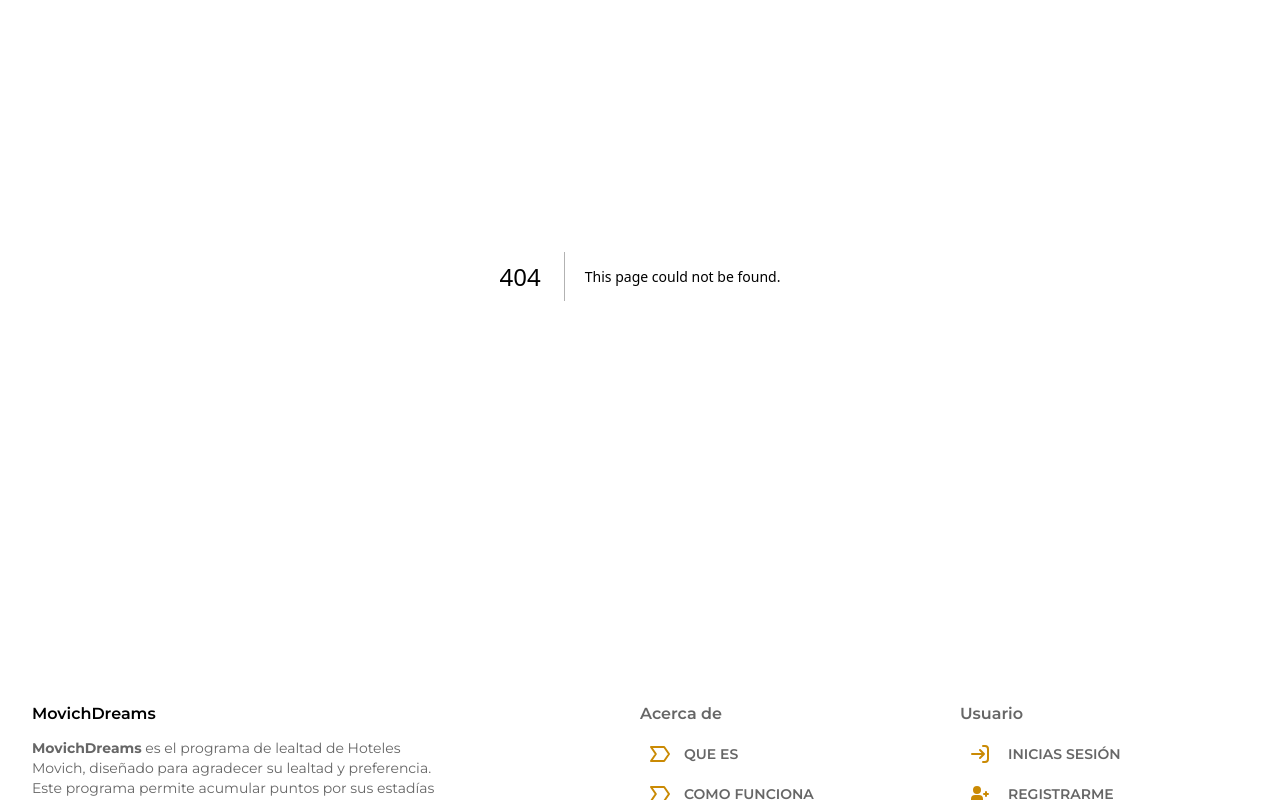
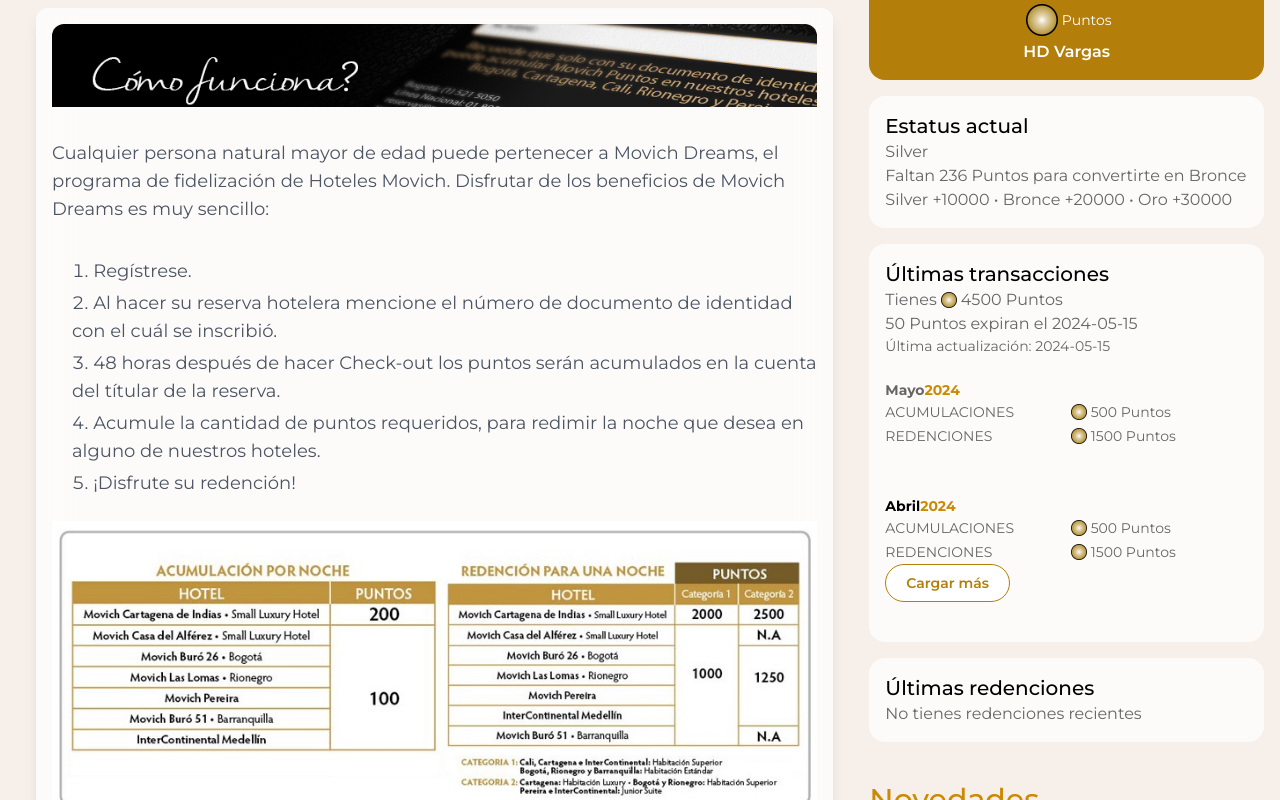
Before and after one commit to Dev-Joshua/fidepuntos-next.js, a Next.js app: page /comofunciona in a window 1280 px wide. Before the commit this address had no page. Shown: the part 220-1020 px from the top of the page. Built offline with nearby package versions, Linux system fonts and the light colour scheme.

Commit message:
creo page comofunciona

```diff
--- /dev/null
+++ b/src/app/comofunciona/page.tsx
@@ -0,0 +1,70 @@
+'use client';
+
+import Image from 'next/image';
+import ColumnInfoRigth from '@/components/ColumnInfoRigth';
+
+export default function Page() {
+  return (
+    <div className='md:grid md:grid-cols-3 container mx-auto p-4 pb-8 md:p-0 md:pb-8'>
+      <ColumnInfoRigth />
+      <div className='col-span-2 md:order-1 md:space-x-4 mx-auto px-5'>
+        <h1 className='text-center text-6xl font-bold text-yellow-600 pt-12'>
+          ¿Cómo funciona?
+        </h1>
+
+        <div className='mt-6 mx-auto overflow-hidden rounded-xl bg-white/75 p-4 text-gray-600 shadow-lg backdrop-blur-lg'>
+          <a
+            className='flex justify-center'
+            href='#'
+          >
+            <Image
+              className='rounded-t-xl '
+              src='/banner_como.jpg'
+              alt=''
+              width={920}
+              height={100}
+            />
+          </a>
+          <p className='my-0.5 text-gray-600 mt-8 text-lg'>
+            Cualquier persona natural mayor de edad puede pertenecer a Movich
+            Dreams, el programa de fidelización de Hoteles Movich. Disfrutar de
+            los beneficios de Movich Dreams es muy sencillo:
+          </p>
+          <br />
+          <ol className='ps-5 mt-2 text-lg space-y-1 list-decimal list-inside'>
+            <li>Regístrese.</li>
+            <li>
+              Al hacer su reserva hotelera mencione el número de documento de
+              identidad con el cuál se inscribió.
+            </li>
+            <li>
+              48 horas después de hacer Check-out los puntos serán acumulados en
+              la cuenta del títular de la reserva.
+            </li>
+            <li>
+              Acumule la cantidad de puntos requeridos, para redimir la noche
+              que desea en alguno de nuestros hoteles.
+            </li>
+            <li>¡Disfrute su redención!</li>
+          </ol>
+          <br />
+          <a
+            className='flex justify-center'
+            href='#'
+          >
+            <Image
+              src='/acumu.jpg'
+              alt=''
+              width={869}
+              height={331}
+            />
+          </a>
+          <h3 className='text-center mt-8 font-medium text-[1.875rem] leading-9 tracking-tight text-[#b47e0b]'>
+            ¡Así de fácil es pertenecer, acumular y usar sus puntos en Movich
+            Dreams!
+          </h3>
+        </div>
+      </div>
+    </div>
+  );
+}
```
Also changed, not shown: public/acumu.jpg (added), public/banner_como.jpg (added).
